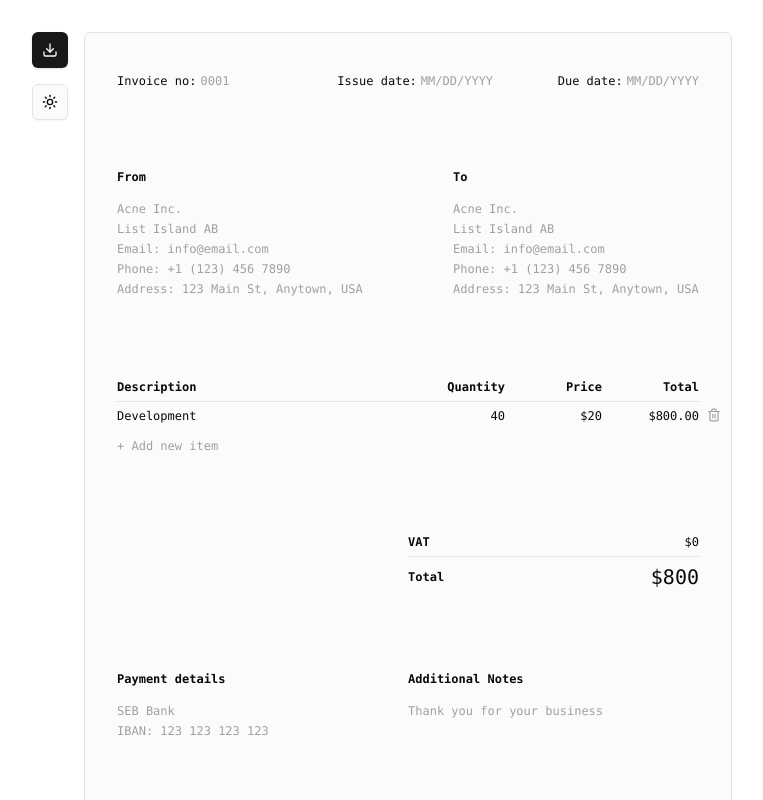
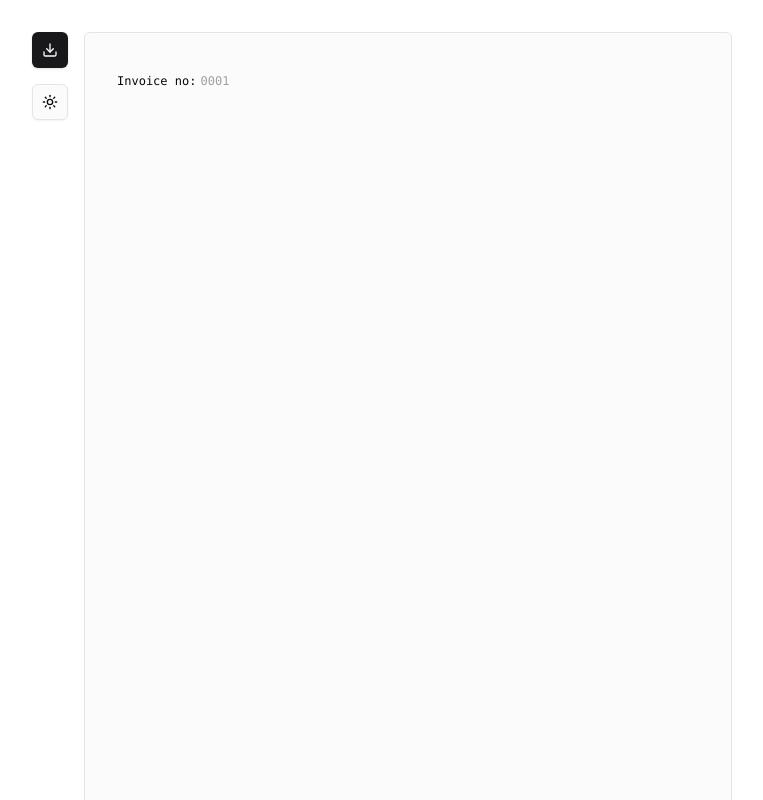
Before and after one commit to kyrylolvov/invoice-builder, a Next.js app: page / in a window 1280 px wide. Shown: the top 800 px of the page, without its empty margins (258-1021 px from the left). Built offline with nearby package versions, Linux system fonts and the light colour scheme.

Commit message:
CHANGED: - Cleaned up tailwind config - Added basic form validation with react-hook-form and zod - Removed unused css variables
Signed-off-by: kyrylolvov <kyrylo@arccompute.io>

```diff
--- a/package.json
+++ b/package.json
@@ -9,6 +9,7 @@
     "lint": "next lint"
   },
   "dependencies": {
+    "@hookform/resolvers": "^3.9.1",
     "@radix-ui/react-icons": "^1.3.0",
     "@radix-ui/react-slot": "^1.1.0",
     "@react-pdf/renderer": "^4.0.0",
--- a/src/app/api/pdf/route.tsx
+++ b/src/app/api/pdf/route.tsx
@@ -4,7 +4,7 @@ import { z } from "zod";
 import { InvoiceTemplate } from "./template";
 import { dateSchema, lineItemsSchema, nonEmptyString, nonNegativeNumberString } from "./utils";
 
-const invoiceSchema = z.object({
+export const invoiceSchema = z.object({
   invoiceNumber: nonEmptyString("Invoice number"),
   issueDate: dateSchema("Issue Date"),
   dueDate: dateSchema("Due Date"),
--- a/src/components/invoice-form.tsx
+++ b/src/components/invoice-form.tsx
@@ -1,28 +1,32 @@
 "use client";
 
+import { zodResolver } from "@hookform/resolvers/zod";
+import { useTheme } from "next-themes";
 import * as React from "react";
 import { useRef } from "react";
-import { Controller, useFieldArray, useForm } from "react-hook-form";
+import { useFieldArray, useForm } from "react-hook-form";
 
-import { Input, PatternInput } from "~/components/ui/inputs";
-import { TextArea } from "~/components/ui/text-area";
-import { addressPlaceholder, invoiceDefaultValues, notesPlaceholder, paymentPlaceholder } from "~/lib/constants";
+import { invoiceSchema } from "~/app/api/pdf/route";
+import { Input } from "~/components/ui/inputs";
+import { invoiceDefaultValues } from "~/lib/constants";
 import { Invoice } from "~/types/invoice";
 
 import { DownloadButton } from "./download-button";
-import { InvoiceSubtotal } from "./invoice-subtotal";
-import { LineItem } from "./line-item";
 import { ThemeSwitch } from "./theme-switch";
+import { Form as ReactForm, FormControl, FormField, FormItem } from "./ui/form";
 
 export function InvoiceForm() {
+  const { theme } = useTheme();
+
   const formRef = useRef<HTMLFormElement | null>(null);
 
-  const { control, handleSubmit } = useForm<Invoice>({
-    defaultValues: invoiceDefaultValues,
+  const form = useForm<Invoice>({
+    resolver: zodResolver(invoiceSchema),
+    defaultValues: invoiceDefaultValues(theme!),
   });
 
   const { fields, append, remove } = useFieldArray({
-    control,
+    control: form.control,
     name: "lineItems",
   });
 
@@ -38,20 +42,27 @@ export function InvoiceForm() {
         <DownloadButton onClick={() => formRef.current?.requestSubmit()} />
         <ThemeSwitch />
       </div>
-      <form onSubmit={handleSubmit(onSubmit)} ref={formRef} className="w-full">
+      <ReactForm {...form}>
+        <form onSubmit={form.handleSubmit(onSubmit)} ref={formRef} className="noValidate w-full">
           <div className="flex aspect-[1/1.4] w-full flex-col justify-between rounded-md border bg-secondary/40 px-8 py-10 font-mono text-xs">
             <div className="flex flex-col gap-20">
               <div className="flex justify-between">
                 <div className="flex gap-1">
                   <span>Invoice no:</span>
-                <Controller
-                  control={control}
+                  <FormField
+                    control={form.control}
                     name="invoiceNumber"
-                  render={({ field }) => <Input {...field} placeholder="0001" className="max-w-[10ch]" />}
+                    render={({ field }) => (
+                      <FormItem>
+                        <FormControl>
+                          <Input {...field} placeholder="0001" className="max-w-[10ch]" />
+                        </FormControl>
+                      </FormItem>
+                    )}
                   />
                 </div>
 
-              <div className="flex gap-1">
+                {/* <div className="flex gap-1">
                   <span>Issue date:</span>
                   <Controller
                     control={control}
@@ -83,9 +94,9 @@ export function InvoiceForm() {
                       />
                     )}
                   />
+                </div> */}
               </div>
-            </div>
-
+              {/*
               <div className="flex justify-between">
                 <div className="flex flex-col gap-1.5">
                   <div className="mb-2 font-semibold">From</div>
@@ -149,10 +160,11 @@ export function InvoiceForm() {
                     render={({ field }) => <TextArea {...field} placeholder={notesPlaceholder} />}
                   />
                 </div>
-            </div>
+              </div> */}
             </div>
           </div>
         </form>
+      </ReactForm>
     </>
   );
 }
--- /dev/null
+++ b/src/components/ui/form.tsx
@@ -0,0 +1,90 @@
+import { Slot } from "@radix-ui/react-slot";
+import * as React from "react";
+import { Controller, ControllerProps, FieldPath, FieldValues, FormProvider, useFormContext } from "react-hook-form";
+
+import { cn } from "~/lib/utils";
+
+const Form = FormProvider;
+
+type FormFieldContextValue<
+  TFieldValues extends FieldValues = FieldValues,
+  TName extends FieldPath<TFieldValues> = FieldPath<TFieldValues>,
+> = {
+  name: TName;
+};
+
+const FormFieldContext = React.createContext<FormFieldContextValue>({} as FormFieldContextValue);
+
+const FormField = <
+  TFieldValues extends FieldValues = FieldValues,
+  TName extends FieldPath<TFieldValues> = FieldPath<TFieldValues>,
+>({
+  ...props
+}: ControllerProps<TFieldValues, TName>) => {
+  return (
+    <FormFieldContext.Provider value={{ name: props.name }}>
+      <Controller {...props} />
+    </FormFieldContext.Provider>
+  );
+};
+
+const useFormField = () => {
+  const fieldContext = React.useContext(FormFieldContext);
+  const itemContext = React.useContext(FormItemContext);
+  const { getFieldState, formState } = useFormContext();
+
+  const fieldState = getFieldState(fieldContext.name, formState);
+
+  if (!fieldContext) {
+    throw new Error("useFormField should be used within <FormField>");
+  }
+
+  const { id } = itemContext;
+
+  return {
+    id,
+    name: fieldContext.name,
+    formItemId: `${id}-form-item`,
+    formDescriptionId: `${id}-form-item-description`,
+    formMessageId: `${id}-form-item-message`,
+    ...fieldState,
+  };
+};
+
+type FormItemContextValue = {
+  id: string;
+};
+
+const FormItemContext = React.createContext<FormItemContextValue>({} as FormItemContextValue);
+
+const FormItem = React.forwardRef<HTMLDivElement, React.HTMLAttributes<HTMLDivElement>>(
+  ({ className, ...props }, ref) => {
+    const id = React.useId();
+
+    return (
+      <FormItemContext.Provider value={{ id }}>
+        <div ref={ref} className={cn("space-y-2", className)} {...props} />
+      </FormItemContext.Provider>
+    );
+  },
+);
+FormItem.displayName = "FormItem";
+
+const FormControl = React.forwardRef<React.ElementRef<typeof Slot>, React.ComponentPropsWithoutRef<typeof Slot>>(
+  ({ ...props }, ref) => {
+    const { error, formItemId, formDescriptionId, formMessageId } = useFormField();
+
+    return (
+      <Slot
+        ref={ref}
+        id={formItemId}
+        aria-describedby={!error ? `${formDescriptionId}` : `${formDescriptionId} ${formMessageId}`}
+        aria-invalid={!!error}
+        {...props}
+      />
+    );
+  },
+);
+FormControl.displayName = "FormControl";
+
+export { Form, FormControl, FormField, FormItem, useFormField };
--- a/src/components/ui/inputs.tsx
+++ b/src/components/ui/inputs.tsx
@@ -10,7 +10,7 @@ export function Input({ className, ...props }: InputProps) {
       {...props}
       type="text"
       className={cn(
-        "w-full bg-transparent text-foreground outline-none placeholder:text-secondary-foreground/40",
+        "w-full bg-transparent text-foreground outline-none placeholder:text-secondary-foreground/40 aria-invalid:text-destructive aria-invalid:caret-foreground aria-invalid:placeholder:text-destructive/80",
         className,
       )}
     />
--- a/src/lib/constants.ts
+++ b/src/lib/constants.ts
@@ -9,7 +9,7 @@ IBAN: 123 123 123 123`;
 
 export const notesPlaceholder = `Thank you for your business`;
 
-export const invoiceDefaultValues = {
+export const invoiceDefaultValues = (theme: string) => ({
   invoiceNumber: "",
   issueDate: "",
   dueDate: "",
@@ -20,4 +20,5 @@ export const invoiceDefaultValues = {
   total: "800",
   paymentDetails: "",
   additionalNotes: "",
-};
+  theme: theme,
+});
--- a/src/styles/globals.css
+++ b/src/styles/globals.css
@@ -17,6 +17,8 @@ body {
 
     --secondary: 240 4.8% 95.9%;
     --secondary-foreground: 240 5.9% 10%;
+
+    --destructive: 0 84.2% 60.2%;
 
     --border: 240 5.9% 90%;
     --radius: 0.5rem;
--- a/tailwind.config.ts
+++ b/tailwind.config.ts
@@ -2,7 +2,11 @@ import type { Config } from "tailwindcss";
 
 const config: Config = {
   darkMode: ["class"],
-  content: ["./src/pages/**/*.{js,ts,jsx,tsx,mdx}", "./src/components/**/*.{js,ts,jsx,tsx,mdx}", "./src/app/**/*.{js,ts,jsx,tsx,mdx}"],
+  content: [
+    "./src/pages/**/*.{js,ts,jsx,tsx,mdx}",
+    "./src/components/**/*.{js,ts,jsx,tsx,mdx}",
+    "./src/app/**/*.{js,ts,jsx,tsx,mdx}",
+  ],
   theme: {
     extend: {
       colors: {
@@ -17,19 +21,16 @@ const config: Config = {
           foreground: "hsl(var(--secondary-foreground))",
         },
         border: "hsl(var(--border))",
-        chart: {
-          "1": "hsl(var(--chart-1))",
-          "2": "hsl(var(--chart-2))",
-          "3": "hsl(var(--chart-3))",
-          "4": "hsl(var(--chart-4))",
-          "5": "hsl(var(--chart-5))",
-        },
+        destructive: "hsl(var(--destructive))",
       },
       borderRadius: {
         lg: "var(--radius)",
         md: "calc(var(--radius) - 2px)",
         sm: "calc(var(--radius) - 4px)",
       },
+      aria: {
+        invalid: 'invalid="true"',
+      },
     },
   },
   plugins: [require("tailwindcss-animate")],
```
Also changed, not shown: 1 other file (tests, documents, lock files or other folders). Lines whose indentation alone changed are shown as unchanged.
